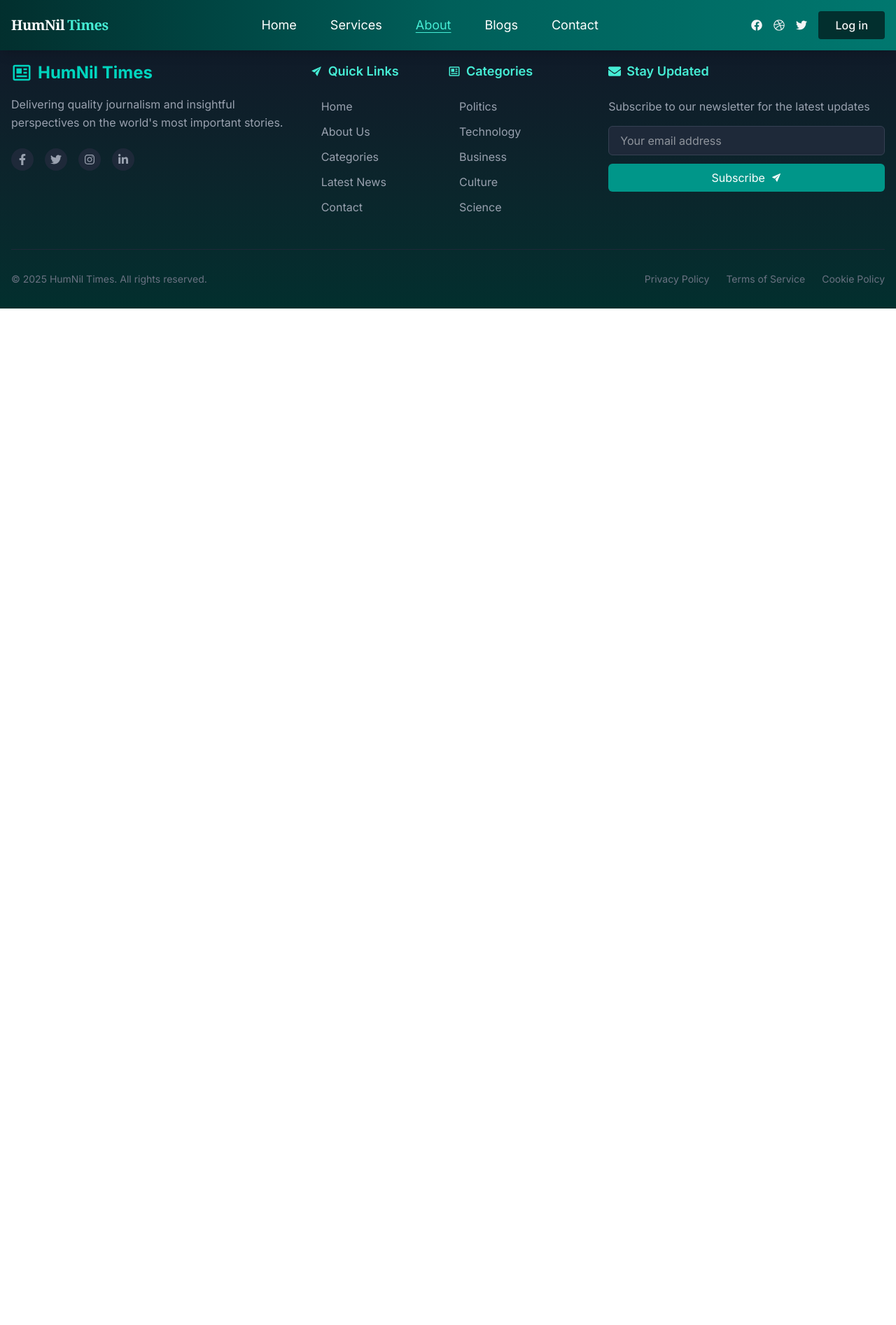
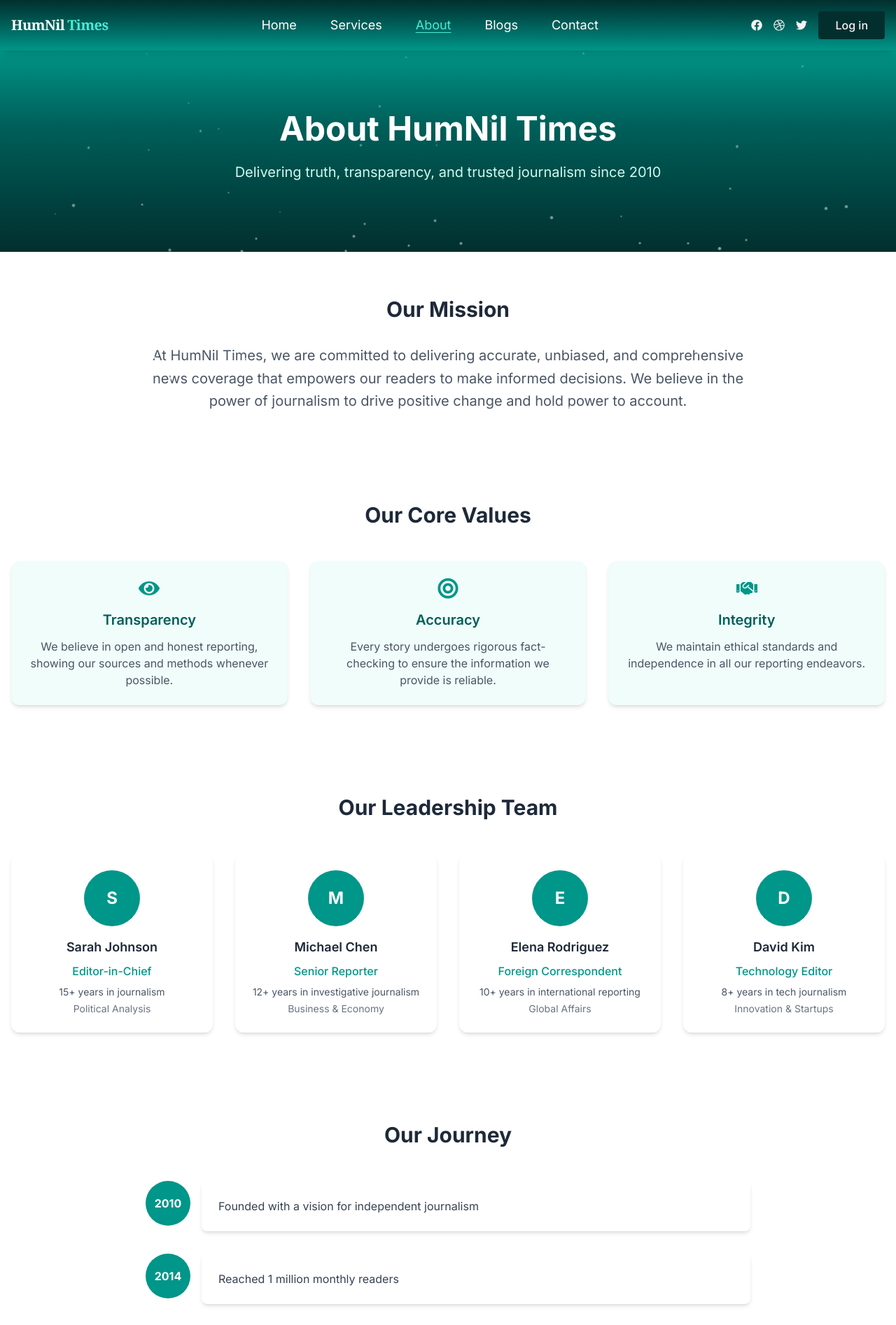
Before and after one commit to sarkarniloy102/HumNil-Times, a React (Vite) app: page /about in a window 1280 px wide. Shown: the top 1894 px of the page at 70% size. Before the commit the page ends 800 px from the top, so only its background shows below. Built offline with nearby package versions, Linux system fonts and the light colour scheme.

Commit message:
about us page completed and modified styling

```diff
--- a/src/Components/Pages/About.jsx
+++ b/src/Components/Pages/About.jsx
@@ -1,9 +1,224 @@
+/* eslint-disable no-unused-vars */
 import React from 'react';
+import { motion } from 'framer-motion';
+import { FaUsers, FaBullseye, FaEye, FaHandshake, FaAward, FaNewspaper } from 'react-icons/fa';
+import { containerVariants, fadeInUp, itemVariants } from '../Shared/MotionVarient';
+import FloatingParticles from '../Shared/FloatingParticle';
 
 const About = () => {
+    const teamMembers = [
+        {
+            name: "Sarah Johnson",
+            role: "Editor-in-Chief",
+            experience: "15+ years in journalism",
+            specialty: "Political Analysis"
+        },
+        {
+            name: "Michael Chen",
+            role: "Senior Reporter",
+            experience: "12+ years in investigative journalism",
+            specialty: "Business & Economy"
+        },
+        {
+            name: "Elena Rodriguez",
+            role: "Foreign Correspondent",
+            experience: "10+ years in international reporting",
+            specialty: "Global Affairs"
+        },
+        {
+            name: "David Kim",
+            role: "Technology Editor",
+            experience: "8+ years in tech journalism",
+            specialty: "Innovation & Startups"
+        }
+    ];
+
+    const values = [
+        {
+            icon: <FaEye className="text-3xl text-teal-600" />,
+            title: "Transparency",
+            description: "We believe in open and honest reporting, showing our sources and methods whenever possible."
+        },
+        {
+            icon: <FaBullseye className="text-3xl text-teal-600" />,
+            title: "Accuracy",
+            description: "Every story undergoes rigorous fact-checking to ensure the information we provide is reliable."
+        },
+        {
+            icon: <FaHandshake className="text-3xl text-teal-600" />,
+            title: "Integrity",
+            description: "We maintain ethical standards and independence in all our reporting endeavors."
+        }
+    ];
+
+    const milestones = [
+        { year: "2010", event: "Founded with a vision for independent journalism" },
+        { year: "2014", event: "Reached 1 million monthly readers" },
+        { year: "2018", event: "Won National Journalism Award for investigative reporting" },
+        { year: "2022", event: "Expanded to international coverage with correspondents in 15 countries" },
+        { year: "2023", event: "Launched mobile app with 500k+ downloads" }
+    ];
+
     return (
-        <div>
-            about
+        <div className="">
+            {/* Hero Section */}
+            <div className="pt-40 pb-25 text-center bg-gradient-to-t
+         from-teal-950 via-teal-800 to-teal-500 text-white">
+
+                <motion.div
+                    variants={fadeInUp}
+                    initial="hidden"
+                    animate="visible"
+                    className="max-w-4xl mx-auto px-4"
+                >
+                    <h1 className="text-4xl md:text-5xl font-bold mb-6">About HumNil Times</h1>
+                    <p className="text-xl text-teal-100 max-w-2xl mx-auto">
+                        Delivering truth, transparency, and trusted journalism since 2010
+                    </p>
+                     <FloatingParticles numberOfParticles={200}/>
+                </motion.div>
+            </div>
+
+            {/* Mission Statement */}
+            <div className="max-w-6xl mx-auto px-4 py-16">
+                <motion.div
+                    variants={containerVariants}
+                    initial="hidden"
+                    animate="visible"
+                    className="text-center"
+                >
+                    <motion.h2 variants={itemVariants} className="text-3xl font-bold text-gray-800 mb-8">
+                        Our Mission
+                    </motion.h2>
+                    <motion.p
+                        variants={itemVariants}
+                        className="text-xl text-gray-600 max-w-4xl mx-auto leading-relaxed"
+                    >
+                        At HumNil Times, we are committed to delivering accurate, unbiased, and comprehensive
+                        news coverage that empowers our readers to make informed decisions. We believe in the
+                        power of journalism to drive positive change and hold power to account.
+                    </motion.p>
+                </motion.div>
+            </div>
+
+            {/* Values Section */}
+            <div className="max-w-7xl mx-auto px-4 py-16 bg-white">
+                <motion.h2
+                    variants={fadeInUp}
+                    initial="hidden"
+                    animate="visible"
+                    className="text-3xl font-bold text-center text-gray-800 mb-12"
+                >
+                    Our Core Values
+                </motion.h2>
+                <motion.div
+                    variants={containerVariants}
+                    initial="hidden"
+                    animate="visible"
+                    className="grid md:grid-cols-3 gap-8"
+                >
+                    {values.map((value, index) => (
+                        <motion.div
+                            key={index}
+                            variants={itemVariants}
+                            className="text-center p-6 bg-teal-50 rounded-xl shadow-md hover:shadow-lg transition-shadow duration-300"
+                        >
+                            <div className="flex justify-center mb-4">
+                                {value.icon}
+                            </div>
+                            <h3 className="text-xl font-semibold text-teal-800 mb-3">{value.title}</h3>
+                            <p className="text-gray-600">{value.description}</p>
+                        </motion.div>
+                    ))}
+                </motion.div>
+            </div>
+
+            {/* Team Section */}
+            <div className="max-w-7xl mx-auto px-4 py-16">
+                <motion.h2
+                    variants={fadeInUp}
+                    initial="hidden"
+                    animate="visible"
+                    className="text-3xl font-bold text-center text-gray-800 mb-12"
+                >
+                    Our Leadership Team
+                </motion.h2>
+                <motion.div
+                    variants={containerVariants}
+                    initial="hidden"
+                    animate="visible"
+                    className="grid md:grid-cols-2 lg:grid-cols-4 gap-8"
+                >
+                    {teamMembers.map((member, index) => (
+                        <motion.div
+                            key={index}
+                            variants={itemVariants}
+                            className="text-center p-6 bg-white rounded-xl shadow-md hover:shadow-lg transition-shadow duration-300"
+                        >
+                            <div className="w-20 h-20 bg-teal-600 rounded-full mx-auto mb-4 flex items-center justify-center text-white text-2xl font-bold">
+                                {member.name.charAt(0)}
+                            </div>
+                            <h3 className="text-lg font-semibold text-gray-800 mb-2">{member.name}</h3>
+                            <p className="text-teal-600 font-medium mb-2">{member.role}</p>
+                            <p className="text-sm text-gray-600 mb-1">{member.experience}</p>
+                            <p className="text-sm text-gray-500">{member.specialty}</p>
+                        </motion.div>
+                    ))}
+                </motion.div>
+            </div>
+
+            {/* Timeline */}
+            <div className="max-w-4xl mx-auto px-4 py-16">
+                <motion.h2
+                    variants={fadeInUp}
+                    initial="hidden"
+                    animate="visible"
+                    className="text-3xl font-bold text-center text-gray-800 mb-12"
+                >
+                    Our Journey
+                </motion.h2>
+                <motion.div
+                    variants={containerVariants}
+                    initial="hidden"
+                    animate="visible"
+                    className="space-y-8"
+                >
+                    {milestones.map((milestone, index) => (
+                        <motion.div
+                            key={index}
+                            variants={itemVariants}
+                            className="flex items-start"
+                        >
+                            <div className="flex-shrink-0 w-16 h-16 bg-teal-600 rounded-full flex items-center justify-center text-white font-bold mr-4">
+                                {milestone.year}
+                            </div>
+                            <div className="bg-white p-6 rounded-lg shadow-md flex-1">
+                                <p className="text-gray-700">{milestone.event}</p>
+                            </div>
+                        </motion.div>
+                    ))}
+                </motion.div>
+            </div>
+
+            {/* Call to Action */}
+            <div className="max-w-4xl mx-auto px-4 py-16 text-center">
+                <motion.div
+                    variants={fadeInUp}
+                    initial="hidden"
+                    animate="visible"
+                    className="bg-gradient-to-r from-teal-600 to-teal-800 rounded-2xl p-8 text-white shadow-xl"
+                >
+                    <FaNewspaper className="text-4xl mx-auto mb-4" />
+                    <h2 className="text-3xl font-bold mb-4">Join Our Community</h2>
+                    <p className="text-teal-100 mb-6 text-lg">
+                        Be part of our mission to deliver quality journalism. Subscribe to stay informed
+                        and support independent reporting.
+                    </p>
+                    <button className="bg-orange-500 hover:bg-orange-600 text-white px-8 py-3 rounded-md font-medium transition-colors duration-300">
+                        Subscribe Now
+                    </button>
+                </motion.div>
+            </div>
         </div>
     );
 };
--- a/src/Components/Pages/Blogs/Blogs.jsx
+++ b/src/Components/Pages/Blogs/Blogs.jsx
@@ -5,7 +5,8 @@ const Blogs = () => {
     return (
         <div>
             {/*  Blog Banner */}
-            <div className="relative py-40 bg-gradient-to-r from-teal-700 via-teal-800 to-teal-900 text-center text-white px-4 overflow-hidden">
+            <div className="relative py-40 bg-gradient-to-t
+         from-teal-950 via-teal-800 to-teal-500 text-center text-white px-4 overflow-hidden">
 
                 {/* Animated circles */}
                 <div className="absolute top-1/4 left-1/4 w-24 h-24 border-4 border-white/10 rounded-full animate-pulse"></div>
--- a/src/Components/Pages/Home/Banner.jsx
+++ b/src/Components/Pages/Home/Banner.jsx
@@ -13,7 +13,7 @@ const Banner = ({ title = "Stay ahead of the story.",
     return (
 
         <section className="  text-white overflow-hidden relative bg-gradient-to-t
-         from-teal-950 via-teal-800 to-teal-700">
+         from-teal-950 via-teal-800 to-teal-500">
             <div className="relative z-10 mx-auto max-w-7xl px-6 py-20 sm:py-28 lg:flex lg:items-center lg:gap-10 lg:px-8">
                 {/* Left: Text */}
                 <div className="max-w-2xl">
--- a/src/Components/Pages/Services.jsx
+++ b/src/Components/Pages/Services.jsx
@@ -49,7 +49,8 @@ const Services = () => {
     return (
         <div className=" pb-16 ">
             {/* Header Section */}
-            <div className="text-center pt-40 py-16 bg-gradient-to-r from-teal-700 to-teal-900 text-white">
+            <div className="text-center pt-40 py-16 bg-gradient-to-t
+         from-teal-950 via-teal-800 to-teal-500 text-white">
                 <FloatingParticles numberOfParticles={200}/>
                 <motion.div
                     initial={{ opacity: 0, y: 20 }}
--- a/src/Components/Shared/Navbar.jsx
+++ b/src/Components/Shared/Navbar.jsx
@@ -31,8 +31,8 @@ const Navbar = () => {
         setIsModelOpen(false);
     }
     return (
-        <header className="fixed top-0 left-0 right-0 text-zinc-200 z-50  shadow-lg bg-gradient-to-r
-         from-teal-950 via-teal-800 to-teal-700">
+        <header className="fixed top-0 left-0 right-0 text-zinc-200 z-50  shadow-lg bg-gradient-to-b
+         from-teal-950 via-teal-800 to-teal-600">
             <nav className="px-4 py-4 max-w-7xl mx-auto flex justify-between items-center">
                 <a href="/" className="text-xl font-bold text-white flex gap-1 items-center justify-center leading-snug font-serif tracking-tight">
                     <span >HumNil</span> <span className="text-teal-300">Times</span></a>
```
